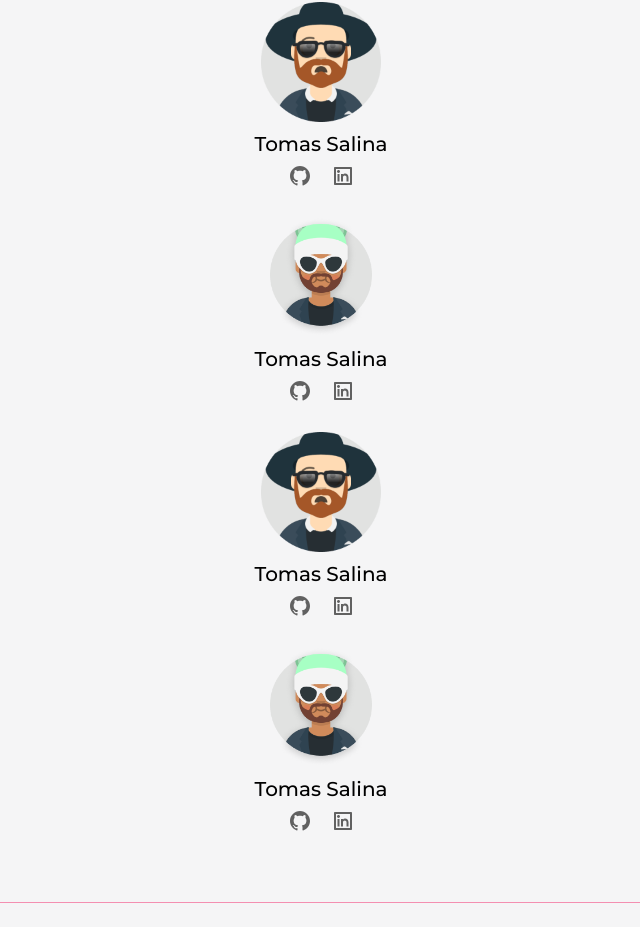
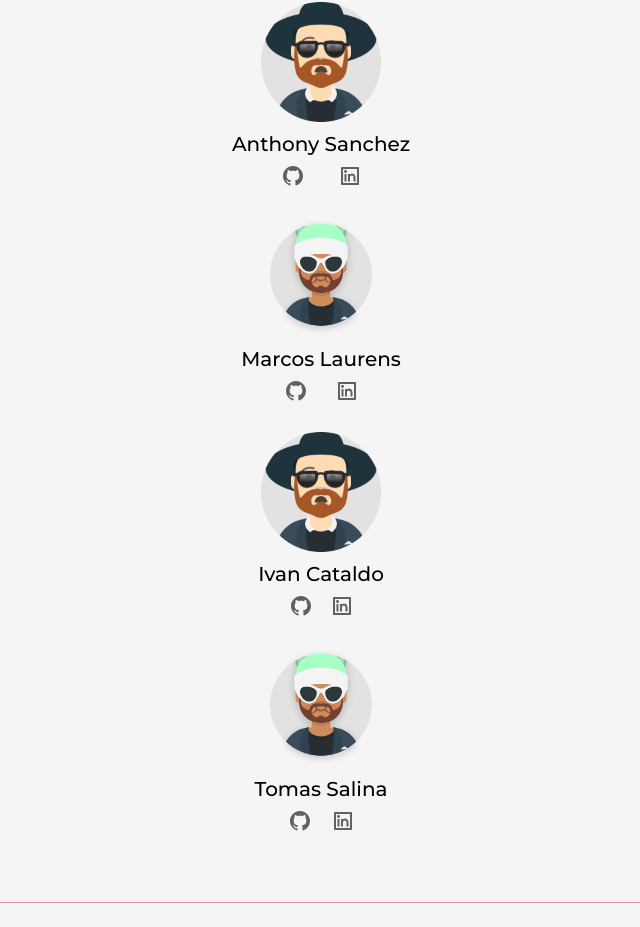
Before and after one commit to tomassalina/get-that-job, a React (Vite) app: page / in a window 1280 px wide. Shown: the part 1233-2160 px from the top of the page, without its empty margins (319-959 px from the left). Built offline with nearby package versions, Linux system fonts and the light colour scheme.

Commit message:
Fixing team members info

```diff
--- a/src/components/views/Home/sections/TeamSection.tsx
+++ b/src/components/views/Home/sections/TeamSection.tsx
@@ -11,31 +11,31 @@ export const TeamSection = () => {
           <ul className="Team__list">
             <TeamMember
               data={{
-                name: 'Tomas Salina',
+                name: 'Anthony Sanchez',
                 avatar: Avatar1,
                 social: {
-                  github: 'https://github.com/salinatomass/',
-                  linkedin: 'https://linkedin.com/in/salinatomass/',
+                  github: 'https://github.com/anthonysa0813/',
+                  linkedin: '#',
                 },
               }}
             />
             <TeamMember
               data={{
-                name: 'Tomas Salina',
+                name: 'Marcos Laurens',
                 avatar: Avatar2,
                 social: {
-                  github: 'https://github.com/salinatomass/',
-                  linkedin: 'https://linkedin.com/in/salinatomass/',
+                  github: 'https://github.com/Marquisl2/',
+                  linkedin: 'https://www.linkedin.com/in/marcos-laurens/',
                 },
               }}
             />
             <TeamMember
               data={{
-                name: 'Tomas Salina',
+                name: 'Ivan Cataldo',
                 avatar: Avatar1,
                 social: {
-                  github: 'https://github.com/salinatomass/',
-                  linkedin: 'https://linkedin.com/in/salinatomass/',
+                  github: 'https://github.com/CataldoIvan/',
+                  linkedin: 'https://www.linkedin.com/in/cataldoivan/',
                 },
               }}
             />
```
